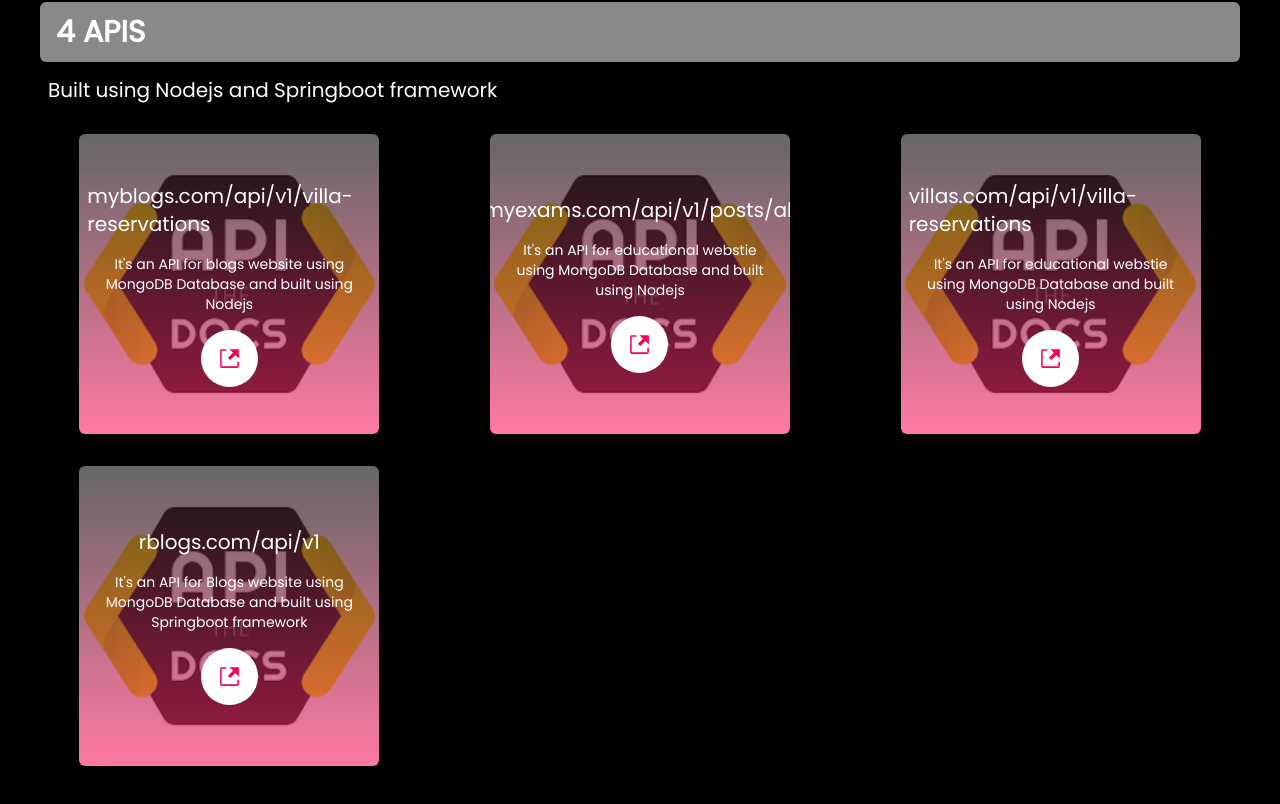
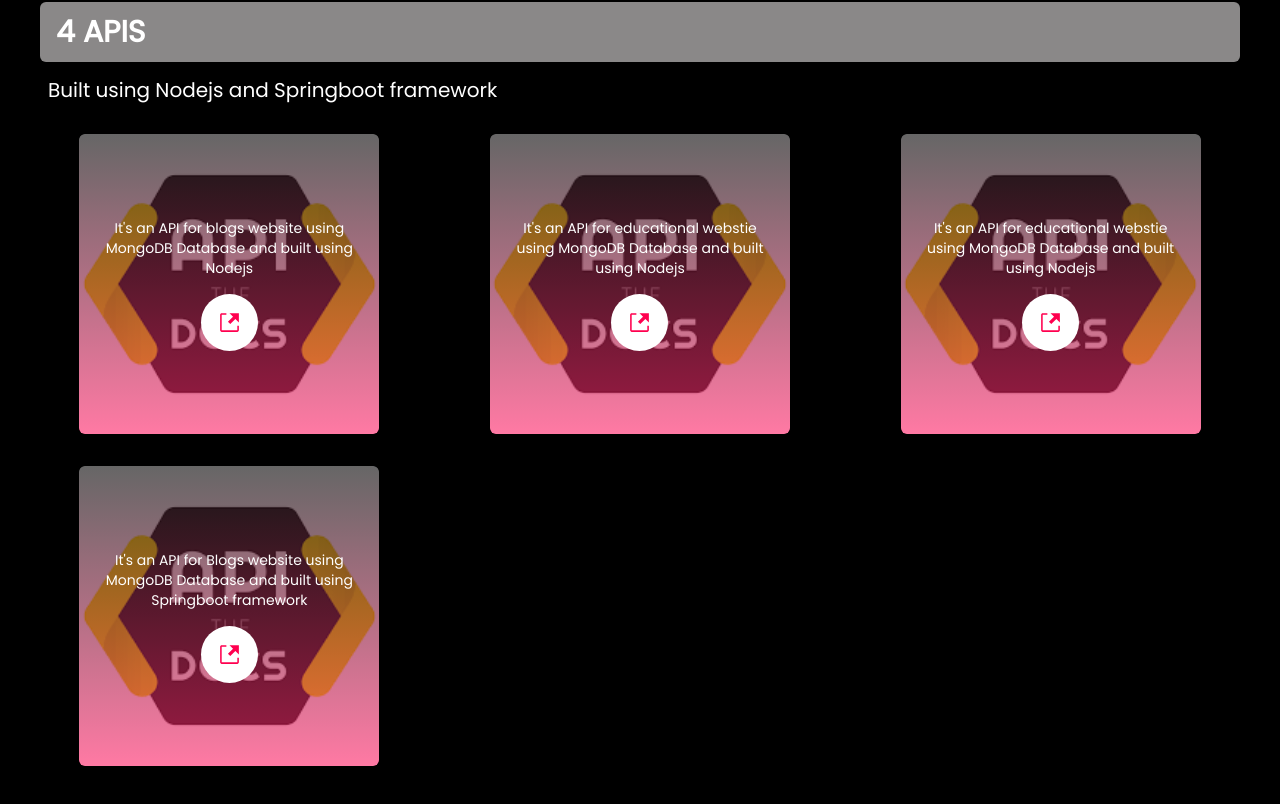
Before and after one commit to RamkumarGurav/portfolio, a Next.js app: page / in a window 1280 px wide. Shown: the part 4512-5316 px from the top of the page. Built offline with nearby package versions, Linux system fonts and the light colour scheme.

Commit message:
added api links

```diff
--- a/components/Projects.js
+++ b/components/Projects.js
@@ -305,9 +305,9 @@ const Projects = () => {
                 className="rounded-md object-cover" //always give object-cover class to make image responsive without losing its aspects ratio( The image keeps its aspect ratio and fills the given dimension. The image will be clipped to fit)
               />
               <div className="absolute top-0 left-0 w-full h-full cgx-primary flex flex-col justify-center items-center gap-4 px-2">
-                <Link href={`${app.link}`} className="text-xl text-white ">
+                {/* <Link href={`${app.link}`} className="text-xl text-white ">
                   {app.name}
-                </Link>
+                </Link> */}
                 <p className="text-sm text-white px-2 text-center ">
                   {app.desc}
                 </p>
```
